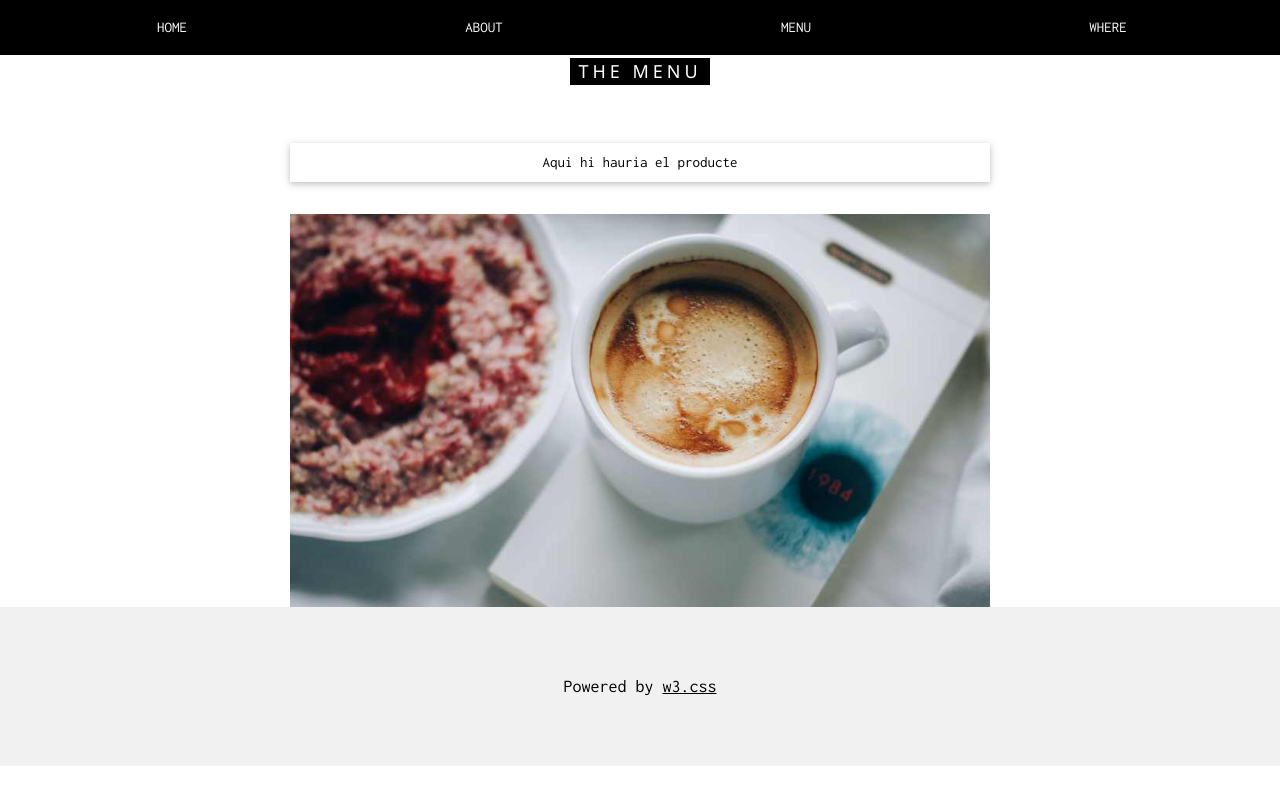
After one commit to planetacomputer/foapBadalWeb2017, a Symfony app: template sf_tutorial/app/Resources/views/default/menuProducte.html.twig in a window 1280 px wide. The commit adds this page. Run offline with Twig, Linux system fonts and the light colour scheme; the template is opened without the code that fills it, so the values that code supplies are empty; some libraries are stand-ins or nearby versions.

Commit message:
Templating Twig

```diff
--- a/sf_tutorial/app/Resources/views/base.html.twig
+++ b/sf_tutorial/app/Resources/views/base.html.twig
@@ -1,6 +1,6 @@
 <!DOCTYPE html>
 <html>
-<title>W3.CSS Template</title>
+<title>{% block title %}Coffee Shop {% endblock %}</title>
 <meta charset="UTF-8">
 <meta name="viewport" content="width=device-width, initial-scale=1">
 <link rel="stylesheet" href="https://www.w3schools.com/w3css/4/w3.css">
@@ -19,6 +19,14 @@ body, html {
 .menu {
     display: none;
 }
+
+.even{
+    background-color: #CCC;
+}
+
+a.selected{
+    background-color: #CCC !important;
+}
 </style>
 <body>
 
@@ -26,16 +34,16 @@ body, html {
 <div class="w3-top">
   <div class="w3-row w3-padding w3-black">
     <div class="w3-col s3">
-      <a href="/" class="w3-button w3-block w3-black">HOME</a>
+      <a href="{{ path('homepage') }}" class="w3-button w3-block w3-black">HOME</a>
     </div>
     <div class="w3-col s3">
-      <a href="{{ path('about') }}" class="w3-button w3-block w3-black">ABOUT</a>
+      <a href="{{ path('about') }}" class="w3-button w3-block w3-black {% if app.request.attributes.get('_route') == 'about' %}selected{% endif %}">ABOUT</a>
     </div>
     <div class="w3-col s3">
-      <a href="menu" class="w3-button w3-block w3-black">MENU</a>
+      <a href="{{ path('menu') }}" class="w3-button w3-block w3-black">MENU</a>
     </div>
     <div class="w3-col s3">
-      <a href="where" class="w3-button w3-block w3-black">WHERE</a>
+      <a href="{{ path('where') }}" class="w3-button w3-block w3-black">WHERE</a>
     </div>
   </div>
 </div>
@@ -45,6 +53,23 @@ body, html {
 <footer class="w3-center w3-light-grey w3-padding-48 w3-large">
   <p>Powered by <a href="https://www.w3schools.com/w3css/default.asp" title="W3.CSS" target="_blank" class="w3-hover-text-green">w3.css</a></p>
 </footer>
+<script>
+// Tabbed Menu
+function openMenu(evt, menuName) {
+  var i, x, tablinks;
+  x = document.getElementsByClassName("menu");
+  for (i = 0; i < x.length; i++) {
+     x[i].style.display = "none";
+  }
+  tablinks = document.getElementsByClassName("tablink");
+  for (i = 0; i < x.length; i++) {
+     tablinks[i].className = tablinks[i].className.replace(" w3-dark-grey", "");
+  }
+  document.getElementById(menuName).style.display = "block";
+  evt.currentTarget.firstElementChild.className += " w3-dark-grey";
+}
+document.getElementById("myLink").click();
+</script>
 
 <!--
 To use this code on your website, get a free API key from Google.
--- a/sf_tutorial/app/Resources/views/default/about.html.twig
+++ b/sf_tutorial/app/Resources/views/default/about.html.twig
@@ -1,5 +1,6 @@
 {% extends 'base.html.twig' %}
 
+{% block title %}About us - {{ parent() }}{% endblock %}
 {% block body %}
 <!-- About Container -->
 <div class="w3-container" id="about">
--- /dev/null
+++ b/sf_tutorial/app/Resources/views/default/menu.html.twig
@@ -0,0 +1,47 @@
+{% extends 'base.html.twig' %}
+
+{% block title %}Delicious Menu: meaters, veggies... - {{ parent() }}{% endblock %}
+{% block body %}
+<!-- Menu Container -->
+<div class="w3-container" id="menu">
+  <div class="w3-content" style="max-width:700px">
+
+    <h5 class="w3-center w3-padding-48"><span class="w3-tag w3-wide">THE MENU</span></h5>
+
+    <div class="w3-row w3-center w3-card-2 w3-padding">
+      <a href="javascript:void(0)" onclick="openMenu(event, 'Eat');" id="myLink">
+        <div class="w3-col s6 tablink">Eat</div>
+      </a>
+      <a href="javascript:void(0)" onclick="openMenu(event, 'Drinks');">
+        <div class="w3-col s6 tablink">Drink</div>
+      </a>
+    </div>
+    {% block producte %}
+      <div id="Eat" class="w3-container menu w3-padding-48 w3-card-2">
+        {% for item in menu %}
+            {% if item.eatdrink %}
+              <h5>{{ item.nom }}</h5>
+              <p class="w3-text-grey">{{ item.descripcio }} {{ item.preu }}</p><br>
+            {% endif %}
+        {% endfor %}
+      </div>
+
+      <div id="Drinks" class="w3-container menu w3-padding-48 w3-card-2">
+        {% for item in menu %}
+            {% if item.eatdrink == 0 %}
+              <h5>{{ item.nom }}</h5>
+              <p class="w3-text-grey">{{ item.descripcio }} {{ item.preu }}</p><br>
+            {% endif %}
+        {% endfor %}
+      </div>
+    {% endblock %}
+    <img src="/w3images/coffeehouse2.jpg" style="width:100%;max-width:1000px;margin-top:32px;">
+  </div>
+</div>
+
+{% for i in 1..10 %}
+    <div class="{{ cycle(['even', 'odd'], i) }}">
+      Variable valor de i: {{i}}
+    </div>
+{% endfor %}
+{% endblock %}
--- /dev/null
+++ b/sf_tutorial/app/Resources/views/default/menuProducte.html.twig
@@ -0,0 +1,19 @@
+{% extends '/default/menu.html.twig' %}
+
+{% block title %}Delicious Menu: meaters, veggies... - {{ parent() }}{% endblock %}
+{% block body %}
+<!-- Menu Container -->
+<div class="w3-container" id="menu">
+  <div class="w3-content" style="max-width:700px">
+
+    <h5 class="w3-center w3-padding-48"><span class="w3-tag w3-wide">THE MENU</span></h5>
+
+    <div class="w3-row w3-center w3-card-2 w3-padding">
+     {% block producte %}
+      Aqui hi hauria el producte
+     {% endblock %}
+    </div>
+    <img src="/w3images/coffeehouse2.jpg" style="width:100%;max-width:1000px;margin-top:32px;">
+  </div>
+</div>
+{% endblock %}
--- a/sf_tutorial/app/Resources/views/default/where.html.twig
+++ b/sf_tutorial/app/Resources/views/default/where.html.twig
@@ -1,7 +1,7 @@
 {% extends 'base.html.twig' %}
 
+{% block title %}Where are we? - {{ parent() }}{% endblock %}
 {% block body %}
-
 <!-- Contact/Area Container -->
 <div class="w3-container" id="where" style="padding-bottom:32px;">
   <div class="w3-content" style="max-width:700px">
```
Also changed, not shown: sf_tutorial/src/AppBundle/Controller/DefaultController.php (+38 -10 lines), sf_tutorial/web/w3images/productes/capuccino.jpg (added).
